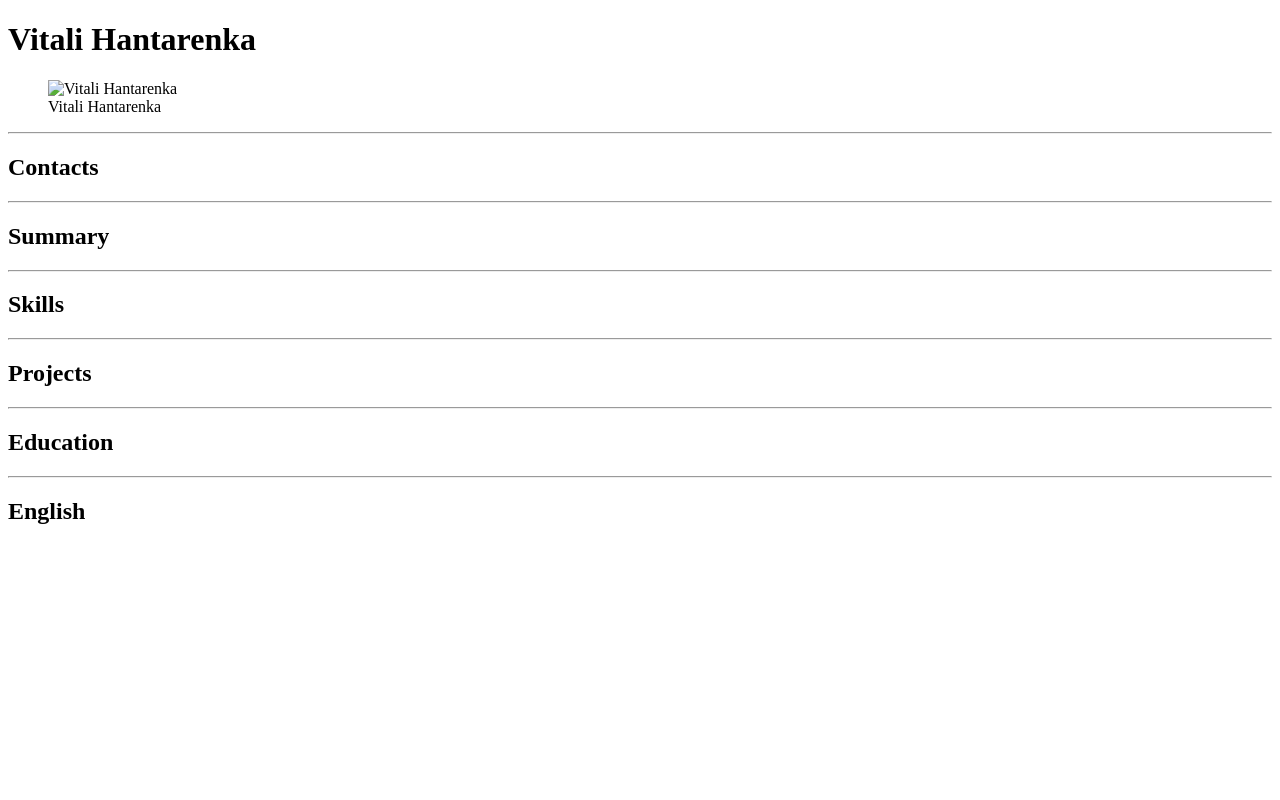
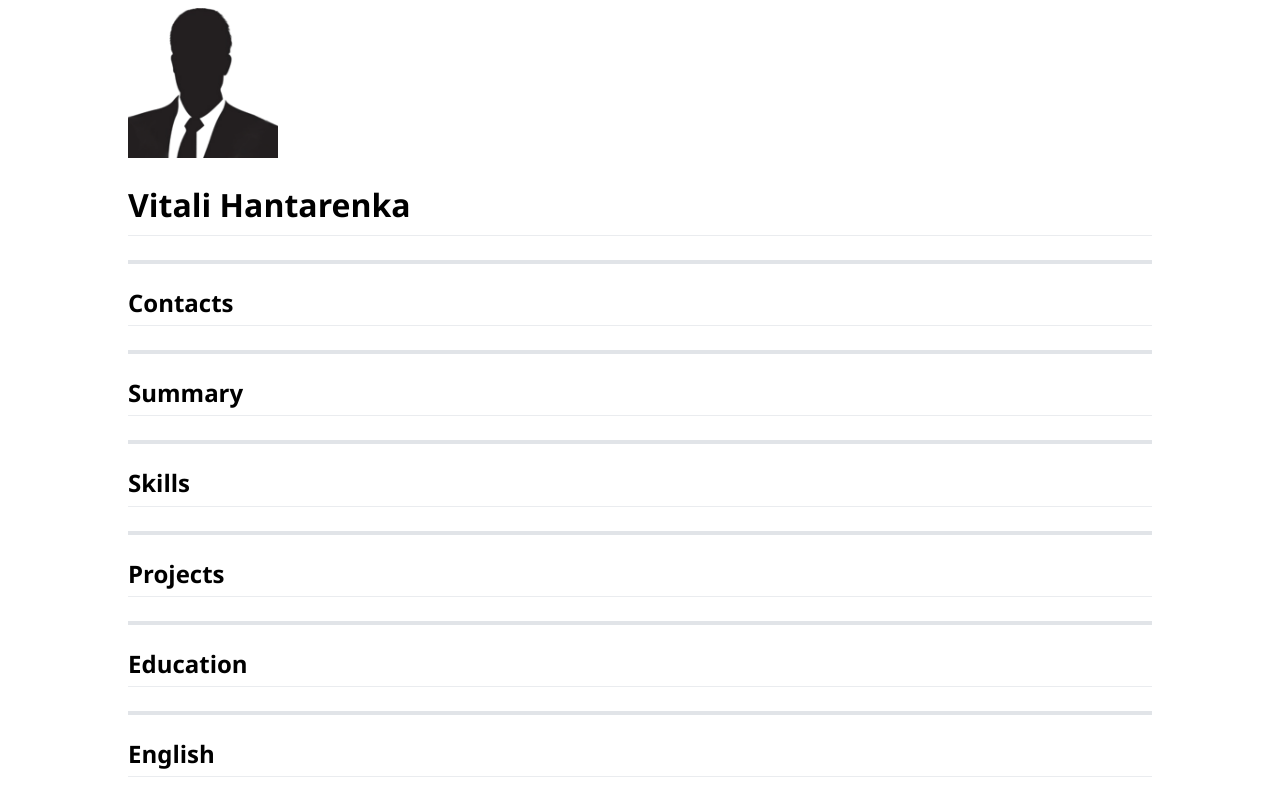
Before and after one commit to GGWebProject/rsschool-2019Q1-cv, a plain HTML site: page index.html in a window 1280 px wide. Drawn offline with Linux system fonts and the light colour scheme.

Commit message:
chore: create header section;

```diff
--- a/index.html
+++ b/index.html
@@ -10,9 +10,9 @@
 <body>
     <header>
         <div class="wrapper">
-            <h1>Vitali Hantarenka</h1>
+            <h1 class="visually-hidden">Vitali Hantarenka`s CV</h1>
             <figure class="post-item">
-                <img src="" alt="Vitali Hantarenka">
+                <img src="./1.png" alt="Vitali Hantarenka" width="150">
                 <figcaption>Vitali Hantarenka</figcaption>
             </figure>
         </div>
--- a/style.css
+++ b/style.css
@@ -0,0 +1,58 @@
+body {
+    box-sizing: border-box;
+    font-family: 'Segoe UI', serif;
+    line-height: 1.5;
+    font-size: 16px;
+    font-weight: 400px;
+}
+
+h1,
+h2,
+figcaption {
+    font-weight: 600;
+    line-height: 1.25;
+}
+
+h1,
+figcaption {
+    font-size: 2em;
+}
+
+h2 {
+    font-size: 1.5em;
+}
+
+.visually-hidden {
+    position: absolute;
+    clip: rect(0 0 0 0);
+    width: 1px;
+    height: 1px;
+    margin: -1px;
+}
+
+.wrapper {
+    max-width: 1024px;
+    width: 100%;
+    display: block;
+    margin: 0 auto;
+}
+
+hr {
+    height: .25em;
+    padding: 0;
+    margin: 24px auto;
+    background-color: #e1e4e8;
+    border: 0;
+    max-width: 1024px;
+    width: 100%;
+}
+
+figure {
+    margin: 0px;
+}
+
+figcaption, h2 {
+    padding-bottom: 0.3em;
+    margin: 0.67em 0;
+    border-bottom: 1px solid #eaecef;
+}
```
Also changed, not shown: 1.png (added).
